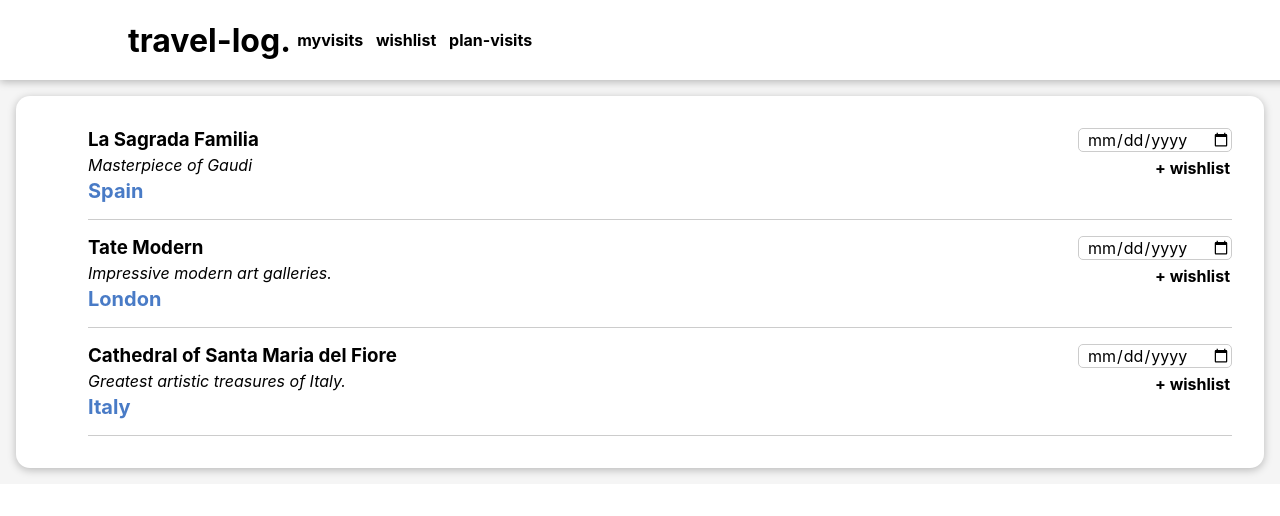
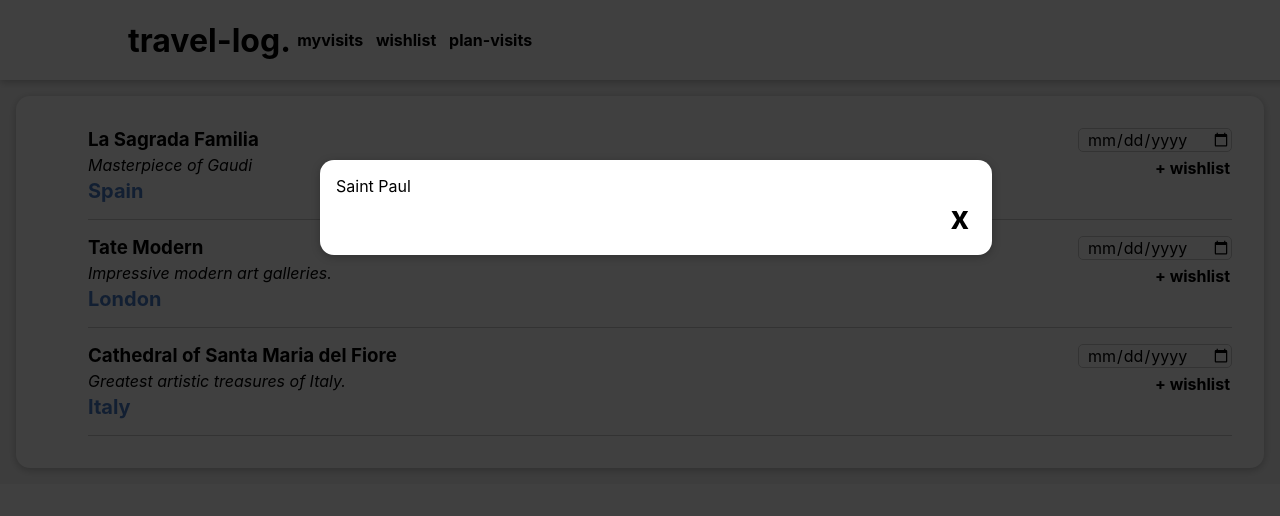
Before and after one commit to biraysutcuoglu/travelLog, a React (Create React App) app: page / in a window 1280 px wide. Shown: the top 516 px of the page. Built offline with nearby package versions, Linux system fonts and the light colour scheme.

Commit message:
wishlist popup added

```diff
--- a/public/index.html
+++ b/public/index.html
@@ -28,6 +28,7 @@
   </head>
   <body>
     <noscript>You need to enable JavaScript to run this app.</noscript>
+    <div id="overlays"></div>
     <div id="root"></div>
     <!--
       This HTML file is a template.
--- a/src/App.js
+++ b/src/App.js
@@ -2,10 +2,12 @@
 import Header from "./components/layout/Header.js";
 import Explore from "./components/explore/Explore";
 import { Fragment } from "react";
+import Wishlist from "./components/wishlist/Wishlist";
 
 function App() {
   return (
     <Fragment>
+      <Wishlist/>
       <Header />
       <main>
         <Explore />
--- /dev/null
+++ b/src/components/UI/Modal.js
@@ -0,0 +1,32 @@
+import { Fragment } from "react";
+import ReactDOM from "react-dom";
+import classes from "./Modal.module.css";
+
+
+const Backdrop = (props) => {
+  return <div className={classes.backdrop} />;
+};
+
+const ModalOverlay = (props) => {
+  return (
+    <div className={classes.modal}>
+      <div className={classes.content}>{props.children}</div>
+    </div>
+  );
+};
+
+const portalElement = document.getElementById("overlays");
+
+const Modal = (props) => {
+  //create pop-up using react portals - define (what to portal, where to portal(in index html id = overlays))
+  return (
+    <Fragment>
+      {ReactDOM.createPortal(<Backdrop />, portalElement)}
+      {ReactDOM.createPortal(
+        <ModalOverlay>{props.children}</ModalOverlay>,
+        portalElement
+      )}
+    </Fragment>
+  );
+};
+export default Modal;
--- /dev/null
+++ b/src/components/UI/Modal.module.css
@@ -0,0 +1,41 @@
+.backdrop{
+    position: fixed;
+    top: 0;
+    left: 0;
+    width: 100%;
+    height: 100vh;
+    z-index: 20;
+    background-color: rgba(0, 0, 0, 0.75);
+}
+
+.modal{
+    position: fixed;
+    top: 20vh;
+    left: 5%;
+    width: 90%;
+    background-color: white;
+    border-color: white;
+    padding: 1rem;
+    border-radius: 14px;
+    box-shadow: 0 2px 8px rgba(0, 0, 0, 0.25);
+    z-index: 30;
+    animation: slide-down 300ms ease-out forwards;
+}
+
+@media (min-width: 768px) {
+    .modal {
+      width: 40rem;
+      left: calc(50% - 20rem);
+    }
+  }
+
+  @keyframes slide-down {
+    from {
+      opacity: 0;
+      transform: translateY(-3rem);
+    }
+    to {
+      opacity: 1;
+      transform: translateY(0);
+    }
+  }
--- a/src/components/layout/LayoutLabel.module.css
+++ b/src/components/layout/LayoutLabel.module.css
@@ -4,10 +4,15 @@
   border: none;
   background-color: white;
   color: black;
-  padding: 0.10rem 0.4rem;
+  padding: 0.1rem 0.4rem;
   display: flex;
   justify-content: space-around;
   align-items: center;
   border-radius: 25px;
   font-weight: bold;
 }
+
+.layoutlabel h4:hover,
+.layoutlabel h4:active {
+  color: rgb(75, 75, 148);
+}
--- a/src/components/layout/MyVisitsLabel.js
+++ b/src/components/layout/MyVisitsLabel.js
@@ -3,7 +3,9 @@
 
 const MyVisitsLabel = () => {
   return (
-      <span className={classes.layoutlabel}>myvisits</span>
+    <div className={classes.layoutlabel}>
+      <h4>myvisits</h4>
+    </div>
   );
 };
 export default MyVisitsLabel;
--- a/src/components/layout/PlanVisitsLabel.js
+++ b/src/components/layout/PlanVisitsLabel.js
@@ -3,7 +3,9 @@
 
 const PlanVisitsLabel = () => {
   return (
-      <span className={classes.layoutlabel}>plan-visits</span>
+    <div className={classes.layoutlabel}>
+      <h4>plan-visits</h4>
+    </div>
   );
 };
 export default PlanVisitsLabel;
--- a/src/components/layout/WishlistLabel.js
+++ b/src/components/layout/WishlistLabel.js
@@ -1,9 +1,11 @@
 import React from "react";
 import classes from "./LayoutLabel.module.css";
 
-const WishListLabel = () => {
+const WishListLabel = (props) => {
   return (
-      <span className={classes.layoutlabel}>wishlist</span>
+    <div className={classes.layoutlabel}>
+      <h4>wishlist</h4>
+    </div>
   );
 };
 export default WishListLabel;
--- /dev/null
+++ b/src/components/wishlist/Wishlist.js
@@ -0,0 +1,21 @@
+import Modal from "../UI/Modal";
+import classes from "./Wishlist.module.css";
+
+const Wishlist = (props) => {
+  const wishlistItems = (
+    <ul className={classes.wishlistItems}>
+      {[{ id: "s1", name: "Saint Paul", country: "UK" }].map((site) => (
+        <li>{site.name}</li>
+      ))}
+    </ul>
+  );
+  return (
+    <Modal>
+      {wishlistItems}
+      <div className={classes.actions}>
+        <button>x</button>
+      </div>
+    </Modal>
+  );
+};
+export default Wishlist;
--- /dev/null
+++ b/src/components/wishlist/Wishlist.module.css
@@ -0,0 +1,23 @@
+.wishlistItems{
+    list-style: none;
+    margin: 0;
+    padding: 0;
+}
+
+.actions{
+    text-align: right;
+}
+
+.actions button{
+    font: inherit;
+    font-weight: bolder;
+    background-color: white;
+    border: 1px solid white;
+    cursor: pointer;
+    font-size: xx-large;
+}
+
+.actions button:hover,
+.actions button:active{
+    color: rgb(75, 75, 148);
+}
```
